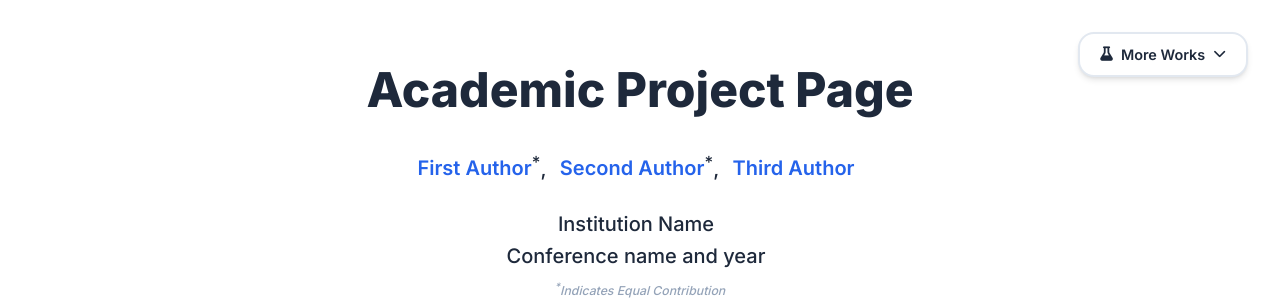
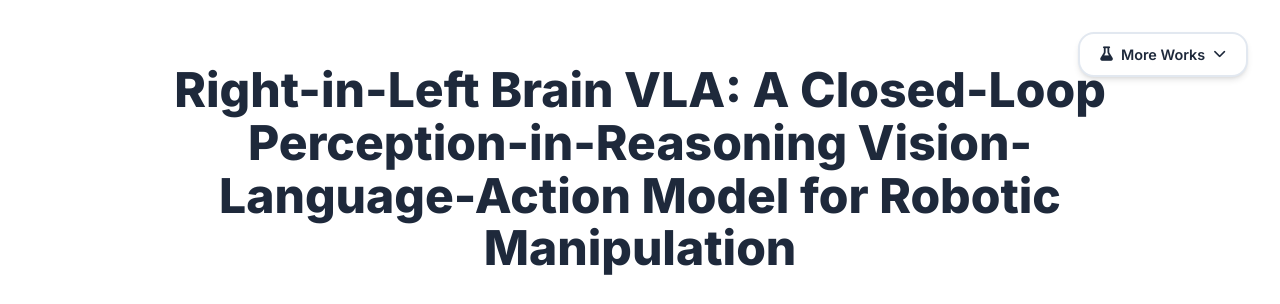
Before and after one commit to gaoqian2411/Right-in-Left-Brain, a plain HTML site: page index.html in a window 1280 px wide. Shown: the top 304 px of the page. Drawn offline with nearby package versions, Linux system fonts and the light colour scheme; some icons are missing.

Commit message:
Update index.html

```diff
--- a/index.html
+++ b/index.html
@@ -241,7 +241,7 @@
         <div class="columns is-centered">
           <div class="column has-text-centered">
             <!-- TODO: Replace with your paper title -->
-            <h1 class="title is-1 publication-title">Academic Project Page</h1>
+            <h1 class="title is-1 publication-title">Right-in-Left Brain VLA: A Closed-Loop Perception-in-Reasoning Vision-Language-Action Model for Robotic Manipulation</h1>
             <div class="is-size-5 publication-authors">
               <!-- TODO: Replace with your paper authors and their personal links -->
               <span class="author-block">
```
